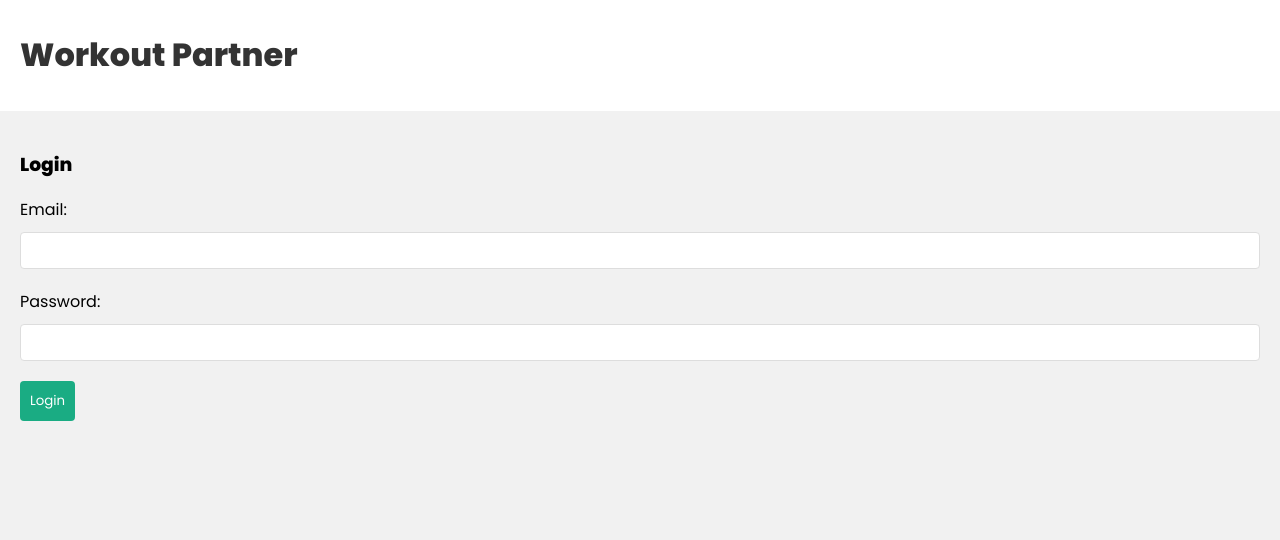
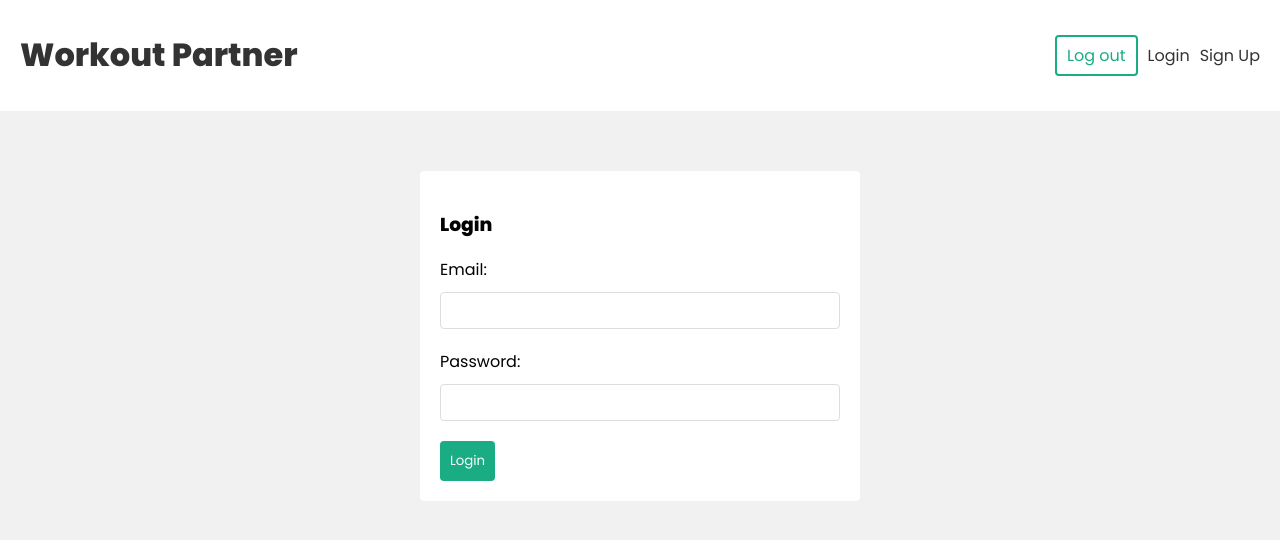
Before and after one commit to kelllyy101/mern-stack, a React (Create React App) app in the folder frontend/: page /login in a window 1280 px wide. Shown: the top 540 px of the page. Built offline with nearby package versions, Linux system fonts and the light colour scheme.

Commit message:
hooks for login and sign up

```diff
--- a/frontend/src/components/Navbar.js
+++ b/frontend/src/components/Navbar.js
@@ -1,6 +1,12 @@
 import { Link } from "react-router-dom";
+import { useLogout } from "../hooks/useLogout";
 
 const Navbar = () => {
+    const { logout } = useLogout()
+    const handleClick = () => {
+        logout()
+    }
+
     return (
         <header>
             <div className="container">
@@ -9,6 +15,19 @@
                         Workout Partner
                     </h1>
                 </Link>
+                <nav>
+                    <div>
+                        <button onClick={handleClick}>Log out</button>
+                    </div>
+                    <div>
+                        <Link to="/login">
+                                Login
+                        </Link>
+                        <Link to="/signup">
+                                Sign Up
+                        </Link>
+                    </div>
+                </nav>
             </div>
         </header>
     )
--- /dev/null
+++ b/frontend/src/hooks/useLogin.js
@@ -0,0 +1,37 @@
+import { useState } from 'react'
+import { useAuthContext } from './useAuthContext'
+
+export const useLogin = () => {
+  const [error, setError] = useState(null)
+  const [isLoading, setIsLoading] = useState(null)
+  const { dispatch } = useAuthContext()
+
+  const login = async (email, password) => {
+    setIsLoading(true)
+    setError(null)
+
+    const response = await fetch('/api/user/signup', {
+      method: 'POST',
+      headers: {'Content-Type': 'application/json'},
+      body: JSON.stringify({ email, password })
+    })
+    const json = await response.json()
+
+    if (!response.ok) {
+      setIsLoading(false)
+      setError(json.error)
+    }
+    if (response.ok) {
+      // save the user to local storage
+      localStorage.setItem('user', JSON.stringify(json))
+
+      // update the auth context
+      dispatch({type: 'LOGIN', payload: json})
+
+      // update loading state
+      setIsLoading(false)
+    }
+  }
+
+  return { login, isLoading, error }
+}
--- /dev/null
+++ b/frontend/src/hooks/useLogout.js
@@ -0,0 +1,15 @@
+import { useAuthContext } from './useAuthContext'
+
+export const useLogout = () => {
+  const { dispatch } = useAuthContext()
+
+  const logout = () => {
+    // remove user from storage
+    localStorage.removeItem('user')
+
+    // dispatch logout action
+    dispatch({ type: 'LOGOUT' })
+  }
+
+  return { logout }
+}
--- /dev/null
+++ b/frontend/src/hooks/useSignup.js
@@ -0,0 +1,37 @@
+import { useState } from 'react'
+import { useAuthContext } from './useAuthContext'
+
+export const useSignup = () => {
+  const [error, setError] = useState(null)
+  const [isLoading, setIsLoading] = useState(null)
+  const { dispatch } = useAuthContext()
+
+  const signup = async (email, password) => {
+    setIsLoading(true)
+    setError(null)
+
+    const response = await fetch('/api/user/signup', {
+      method: 'POST',
+      headers: {'Content-Type': 'application/json'},
+      body: JSON.stringify({ email, password })
+    })
+    const json = await response.json()
+
+    if (!response.ok) {
+      setIsLoading(false)
+      setError(json.error)
+    }
+    if (response.ok) {
+      // save the user to local storage
+      localStorage.setItem('user', JSON.stringify(json))
+
+      // update the auth context
+      dispatch({type: 'LOGIN', payload: json})
+
+      // update loading state
+      setIsLoading(false)
+    }
+  }
+
+  return { signup, isLoading, error }
+}
--- a/frontend/src/index.css
+++ b/frontend/src/index.css
@@ -97,7 +97,34 @@
   border-radius: 4px;
   margin: 20px 0;
 }
-
 input.error {
   border: 1px solid var(--error);
 }
+
+/* navbar */
+nav {
+  display: flex;
+  align-items: center;
+}
+nav a {
+  margin-left: 10px;
+}
+nav button {
+  background: #fff;
+  color: var(--primary);
+  border: 2px solid var(--primary);
+  padding: 6px 10px;
+  border-radius: 4px;
+  font-family: "Poppins";
+  cursor: pointer;
+  font-size: 1em;
+}
+
+/* auth forms */
+form.signup, form.login {
+  max-width: 400px;
+  margin: 40px auto;
+  padding: 20px;
+  background: #fff;
+  border-radius: 4px;
+}
--- a/frontend/src/pages/Login.js
+++ b/frontend/src/pages/Login.js
@@ -1,13 +1,15 @@
-import { useState } from "react"
+import { useState } from "react";
+import { useLogin } from "../hooks/useLogin";
 
 const Login = () => {
     const [email, setEmail] = useState('')
     const [password, setPassword] = useState('')
+    const {login, error, isLoading} = useLogin
 
     const handleSubmit = async (e) => {
         e.preventDefault()
 
-        console.log( email, password )
+        await login( email, password )
     }
 
     return (
@@ -23,7 +25,8 @@
             type="password"
              onChange={(e) => setPassword(e.target.value)}
              value={password}/>
-            <button>Login</button>
+            <button disabled={isLoading}>Login</button>
+            {error && <div className="error">{error}</div>}
         </form>
     )
 }
--- a/frontend/src/pages/Signup.js
+++ b/frontend/src/pages/Signup.js
@@ -1,13 +1,15 @@
 import { useState } from "react"
+import { useSignup } from "../hooks/useSignup"
 
 const Signup = () => {
     const [email, setEmail] = useState('')
     const [password, setPassword] = useState('')
+    const {signup, error, isLoading} = useSignup()
 
     const handleSubmit = async (e) => {
         e.preventDefault()
 
-        console.log( email, password )
+        await signup( email, password )
     }
 
     return (
@@ -23,7 +25,8 @@
             type="password"
              onChange={(e) => setPassword(e.target.value)}
              value={password}/>
-            <button></button>
+            <button disabled={isLoading}>Sign Up</button>
+            {error && <div className="error">{error}</div>}
         </form>
     )
 }
```
Also changed, not shown: 1 other file (tests, documents, lock files or other folders).
